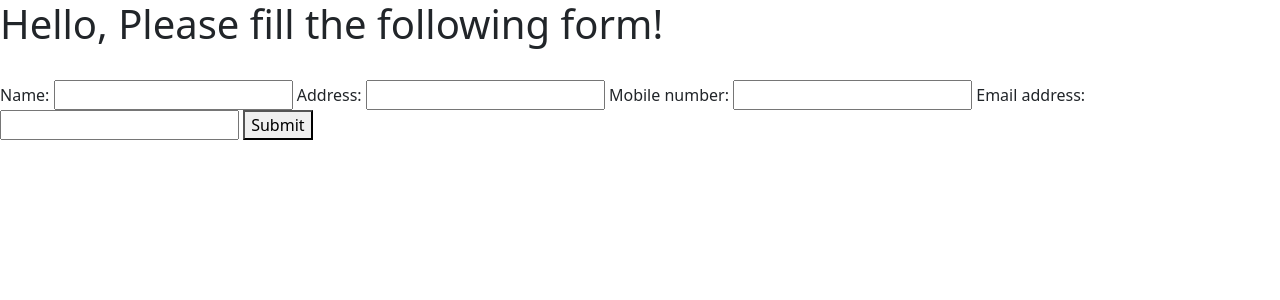
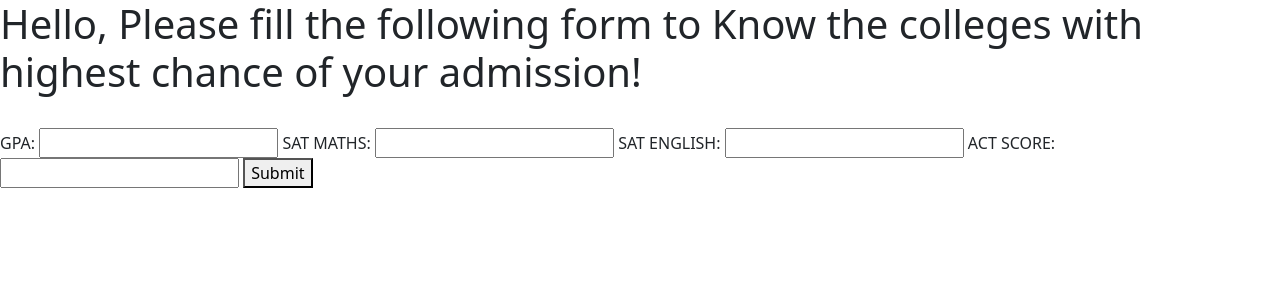
Before and after one commit to digvijay373/Hackathon_1, a Django app: page /details/ in a window 1280 px wide. Shown: the top 300 px of the page. Run offline with Django 4.2, Linux system fonts and the light colour scheme.

Commit message:
changes made

```diff
--- a/hackathon/index/forms.py
+++ b/hackathon/index/forms.py
@@ -5,4 +5,4 @@
 class UploadForm(ModelForm):
     class Meta:
         model = Info
-        fields = ['name', 'address', 'mobile_number', 'email_address']
+        fields = ['GPA', 'SATM', 'SATE', 'ACT']
--- a/hackathon/index/models.py
+++ b/hackathon/index/models.py
@@ -1,7 +1,7 @@
 from django.db import models
-
+from django.core.validators import MaxValueValidator, MinValueValidator
 class Info(models.Model):
-    name = models.CharField(max_length=200)
-    address = models.CharField(max_length=200)
-    mobile_number=models.IntegerField()
-    email_address=models.EmailField(default='')
+    GPA = models.PositiveIntegerField("GPA", default='', validators=[MinValueValidator(1), MaxValueValidator(5)])
+    SATM = models.IntegerField("SAT MATHS",default='')
+    SATE=models.IntegerField("SAT ENGLISH" ,default='')
+    ACT=models.IntegerField("ACT SCORE" , blank = False)
--- a/hackathon/index/templates/Form/upload.html
+++ b/hackathon/index/templates/Form/upload.html
@@ -3,11 +3,11 @@
   <head>
     <meta charset="utf-8">
     <meta name="viewport" content="width=device-width, initial-scale=1">
-    <title>Robokalam!</title>
+    <title>Website!</title>
     <link href="https://cdn.jsdelivr.net/npm/bootstrap@5.3.0-alpha1/dist/css/bootstrap.min.css" rel="stylesheet" integrity="sha384-GLhlTQ8iRABdZLl6O3oVMWSktQOp6b7In1Zl3/Jr59b6EGGoI1aFkw7cmDA6j6gD" crossorigin="anonymous">
   </head>
   <body>
-    <h1>Hello, Please fill the following form!</h1>
+    <h1>Hello, Please fill the following form to Know the colleges with highest chance of your admission!</h1>
     <br>
     <script src="https://cdn.jsdelivr.net/npm/bootstrap@5.3.0-alpha1/dist/js/bootstrap.bundle.min.js" integrity="sha384-w76AqPfDkMBDXo30jS1Sgez6pr3x5MlQ1ZAGC+nuZB+EYdgRZgiwxhTBTkF7CXvN" crossorigin="anonymous"></script>
   </body>
--- a/hackathon/index/views.py
+++ b/hackathon/index/views.py
@@ -1,10 +1,26 @@
 from django.http import Http404, HttpResponse
 from django.shortcuts import redirect, render, get_object_or_404
 from index.forms import UploadForm
-
+import requests
+import json
+import pandas as pd
 from django.core.cache import caches
 
 # cache = caches['redis']
+
+def func(gpa, satm , sate, act):
+    url = "https://www.collegedata.com/api/chances/relevant?gpa={}&weightedGpa=4&satScores={}%2C{}&actCompositeScore={}&earlyApp=false".format(gpa, satm,sate, act)
+
+    payload={}
+    headers = {
+    'Authorization': 'Bearer eyJhbGciOiJIUzI1NiIsInR5cCI6IkpXVCJ9.eyJleHAiOjE2NzU4NjE3NTcsImlhdCI6MTY3NTI1Njk1NywianRpIjoiNjQyNTE4NmItNTZjYy00N2VjLTk0ZjMtM2Q4NzM3MzYwOTBmIiwic2NvcGUiOiIiLCJzdWIiOiIyMDA3NzU3ODQifQ.G15sMs3QOUE9KfDwzWvWpRFjmXuflyrWiHBAwvL2oHg',
+    'Cookie': 'cd_auth=%7B%22accessToken%22%3A%22eyJhbGciOiJIUzI1NiIsInR5cCI6IkpXVCJ9.eyJleHAiOjE2NzU4NjYxMTQsImlhdCI6MTY3NTI2MTMxNCwianRpIjoiNjNiYTc0MmYtYzllNC00MzVkLThmZjYtNTg2OWUxNmU1OTc2Iiwic2NvcGUiOiIiLCJzdWIiOiIyMDA3NzU3ODQifQ.UVODhiJLSmUrJnazvs6KDcJKGB7a3wdZz-iHdawMFHI%22%2C%22refreshToken%22%3A%22a42a13a4-cc99-470f-bc62-c776c2e4161a%22%7D'
+    }
+    response = requests.request("GET", url, headers=headers, data=payload)
+    return response
+
+
+
 
 
 def home(request):
@@ -16,5 +32,21 @@
         print(request.FILES)
         if form.is_valid():
             form.save()
-        return HttpResponse("form submitted succesfully")
+        gpa= form.cleaned_data.get("GPA")
+        satm= form.cleaned_data.get("SATM")
+        sate= form.cleaned_data.get("SATE")
+        act= form.cleaned_data.get("ACT")
+        response=func(gpa=gpa,satm=satm,sate=sate,act=act)
+
+        response=response.text
+        dat=json.loads(response)
+        df=pd.json_normalize(dat, "likely")
+                # df=df.sort("chance", axis="columns")
+        df=df.drop("address.street1", axis="columns")
+        df=df.drop("address.city", axis="columns")
+        df=df.drop("address.state", axis="columns")
+        df=df.drop("address.zipCode", axis="columns")
+        df.set_index('id', inplace=True)
+        df=df.to_html(classes=["table-bordered", "table-striped", "table-hover"])
+        return HttpResponse(df)
     return render(request, 'Form/upload.html', {'form' : UploadForm})
```
Also changed, not shown: hackathon/db.sqlite3, hackathon/index/migrations/0002_remove_info_address_remove_info_email_address_and_more.py (added), hackathon/index/migrations/0003_alter_info_gpa.py (added).
